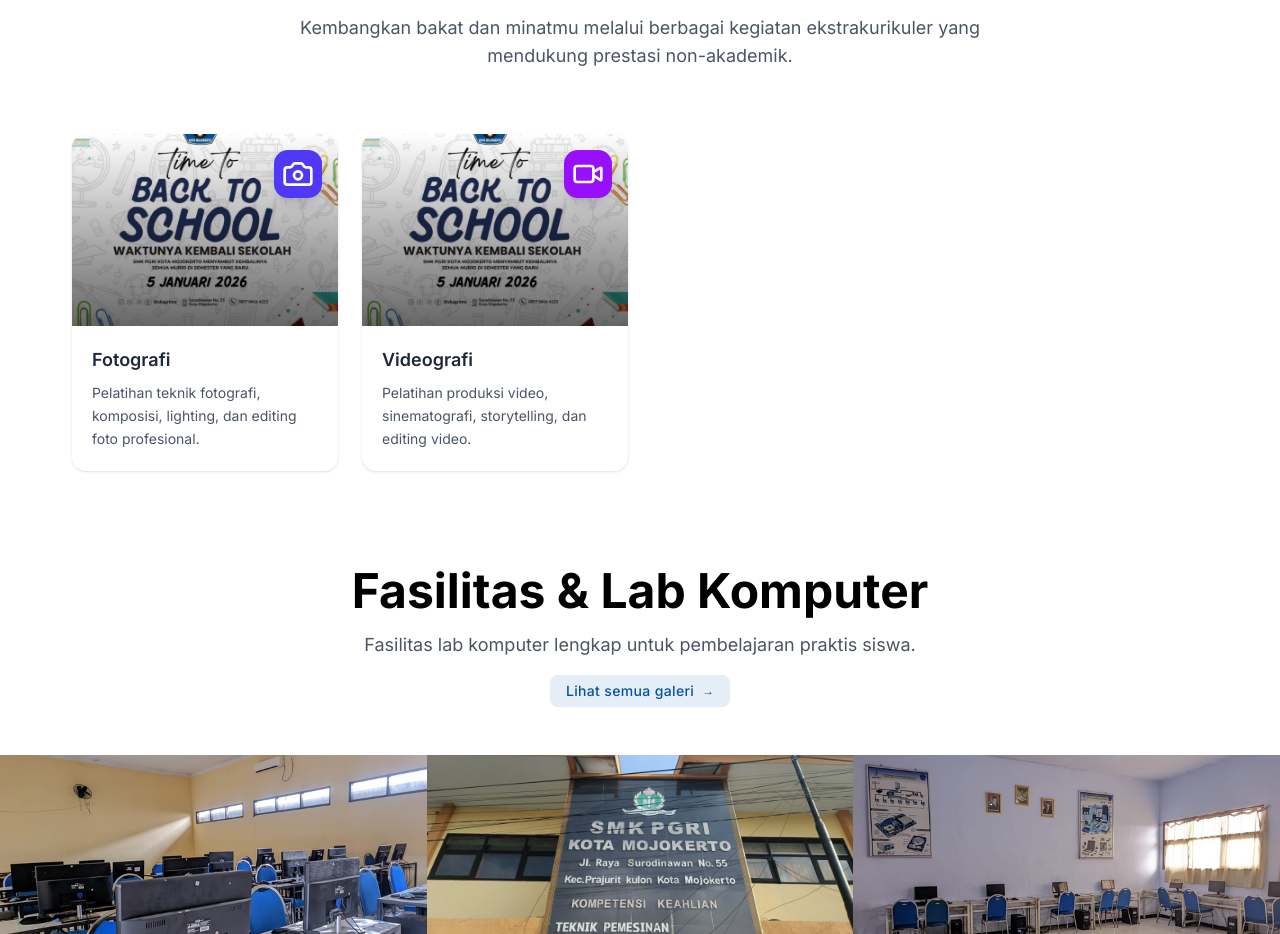
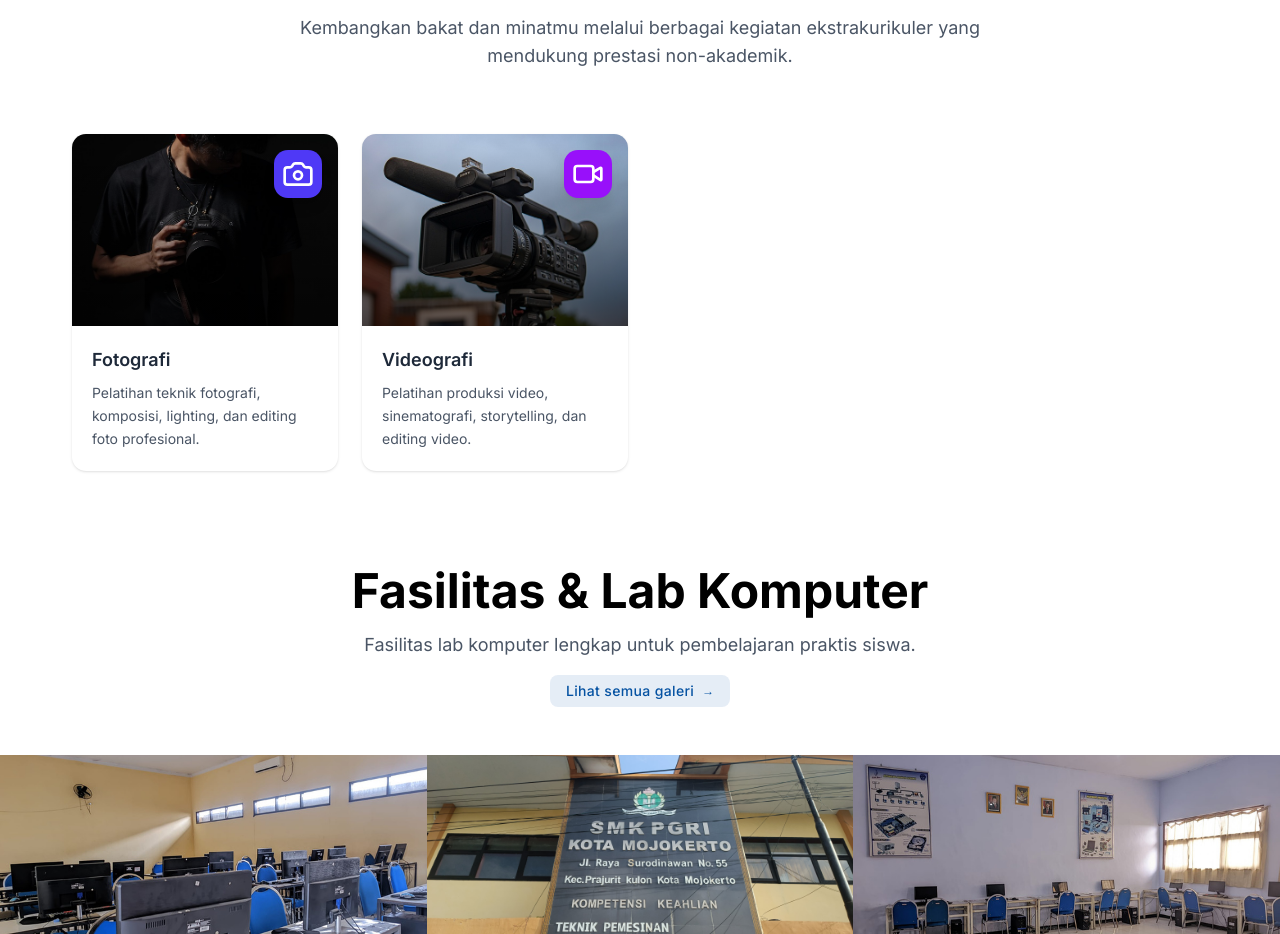
Before and after one commit to fjrhub/smkpgrimojokerto, a Next.js app: page / in a window 1280 px wide. Shown: the part 5860-6794 px from the top of the page. Built offline with nearby package versions, Linux system fonts and the light colour scheme.

Commit message:
feat(page): update extracurricular images to match content

```diff
--- a/app/page.tsx
+++ b/app/page.tsx
@@ -179,7 +179,7 @@ export default function Home() {
       description:
         "Pelatihan teknik fotografi, komposisi, lighting, dan editing foto profesional.",
       color: "bg-indigo-600",
-      image: "backtoschool.jpg",
+      image: "fotografi.jpg",
     },
     {
       icon: <Video className="w-8 h-8" />,
@@ -187,7 +187,7 @@ export default function Home() {
       description:
         "Pelatihan produksi video, sinematografi, storytelling, dan editing video.",
       color: "bg-purple-600",
-      image: "backtoschool.jpg",
+      image: "videografi.jpg",
     },
   ];
 
@@ -1168,7 +1168,7 @@ export default function Home() {
 
       {/* Floating WhatsApp Button */}
       <motion.a
-        href="https://api.whatsapp.com/send?phone=62"
+        href="https://api.whatsapp.com/send?phone=6282272222804"
         target="_blank"
         rel="noopener noreferrer"
         className="fixed bottom-8 right-8 w-14 h-14 bg-green-500 hover:bg-green-600 rounded-full flex items-center justify-center shadow-lg z-50 transition-colors"
```
Also changed, not shown: public/fotografi.jpg (added), public/videografi.jpg (added).
